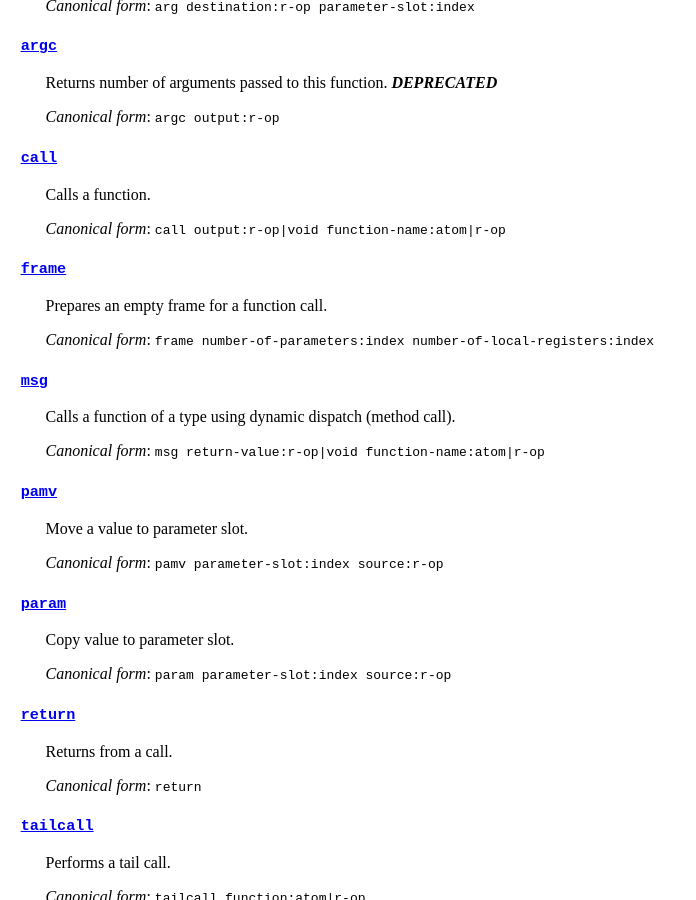
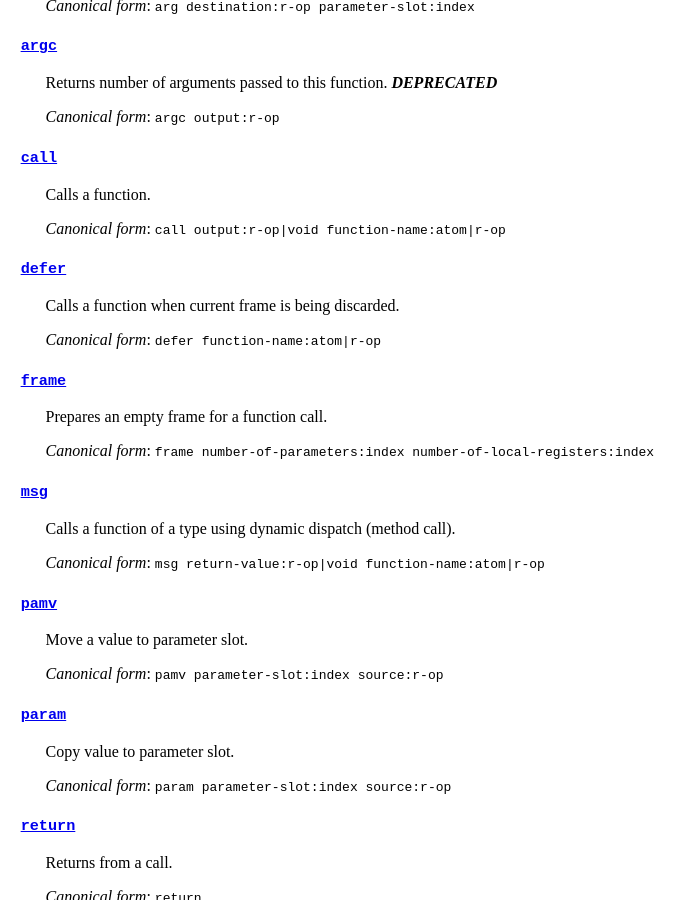
Before and after one commit to marekjm/docs.viuavm.org, a Jekyll site: the page built from isa.html, in a window 1280 px wide and 900 px high, scrolled down 2533 px. Shown: the whole window, without its empty margins (0-696 px from the left). Built offline with Jekyll 4.4.1, drawn with Linux system fonts in a browser that asks for light colours; some of the changed lines change nothing that is shown.

Commit message:
Add documentation for "defer" instruction

```diff
--- a/_isa/call.html
+++ b/_isa/call.html
@@ -13,6 +13,7 @@ related_instructions:
     - tailcall
     - return
     - process
+    - defer
 ---
 
 <section class="chapter">
--- /dev/null
+++ b/_isa/defer.html
@@ -0,0 +1,122 @@
+---
+title: defer
+layout: isa_opcode
+isa_group: calls
+canonical_form: 'defer function-name:atom|r-op'
+summary: >
+    Calls a function when current frame is being discarded.
+related_instructions:
+    - frame
+    - param
+    - pamv
+    - arg
+    - tailcall
+    - return
+    - process
+    - call
+---
+
+<section class="chapter">
+    <h2> Syntax </h2>
+
+    {% highlight lua %}
+    defer some_function/0
+    defer %some_fn local
+    {% endhighlight %}
+</section>
+
+<section class="chapter">
+    <h2> Semantics </h2>
+
+    <p>
+        <code>defer</code> instruction takes either a function name, or
+        an operand evaluating to callable value as input.
+        It has no output, and
+        is used solely for its side effects.
+    </p>
+
+    <p>
+        Deferred calls are invoked when the call frame in which they were registered is
+        being logically discarded.
+        This means that deferred calls are invoked:
+
+        <ul>
+            <li>when a <code>return</code> instruction is executed</li>
+            <li>when a <code>tailcall</code> instruction is executed</li>
+            <li>during stack unwinding after an exception is thrown</li>
+        </ul>
+    </p>
+
+    <h3>Order of invocation</h3>
+
+    <p>
+        Deferred calls are invoked in reverse order of registration.
+        If deferred call to <code>fA/0</code> is registered before
+        deferred call to </code>fB/0</code> then <code>fB/0</code> will be invoked
+        before <code>fA/0</code>.
+    </p>
+
+    <p>
+        Deferred calls may be nested, i.e. functions invoked by <code>defer</code> instruction may
+        register further deferred calls.
+        The order of invocation is preserved in such situations, meaning that if
+        <code>fN/0</code> defers <code>fA/0</code> and then <code>fB/0</code>, and
+        <code>fB/0</code> defers <code>fC/0</code> then the order of invocations is as follows:
+
+        <ol>
+            <li><code>fN/0</code></li>
+            <li><code>fB/0</code></li>
+            <li><code>fC/0</code></li>
+            <li><code>fA/0</code></li>
+        </ol>
+    </p>
+
+    <p>
+        <code>fC/0</code> is invoked before <code>fA/0</code> because it was deferred later.
+    </p>
+</section>
+
+<section class="chapter">
+    <h2> Examples </h2>
+
+    {% highlight lua %}
+.function: runs_nested_deferred/0
+    print (text %1 local "Hello World! (nested)")
+    return
+.end
+
+.function: runs_deferred_a/0
+    frame %0
+    defer runs_nested_deferred/0
+
+    print (text %1 local "Hello World! (a)")
+    return
+.end
+
+.function: runs_deferred_b/0
+    print (text %1 local "Hello World! (b)")
+    return
+.end
+
+.function: main/0
+    frame %0
+    defer runs_deferred_a/0
+
+    frame %0
+    defer runs_deferred_b/0
+
+    izero %0 local
+    return
+.end
+    {% endhighlight %}
+
+    <p>
+        Expected output:
+    </p>
+
+<pre><code>
+    Hello World! (b)
+    Hello World! (nested)
+    Hello World! (a)
+</code></pre>
+</section>
--- a/_isa/tailcall.html
+++ b/_isa/tailcall.html
@@ -7,6 +7,7 @@ summary: >
     Performs a tail call.
 related_instructions:
     - call
+    - defer
 ---
 
 <section class="chapter">
```
